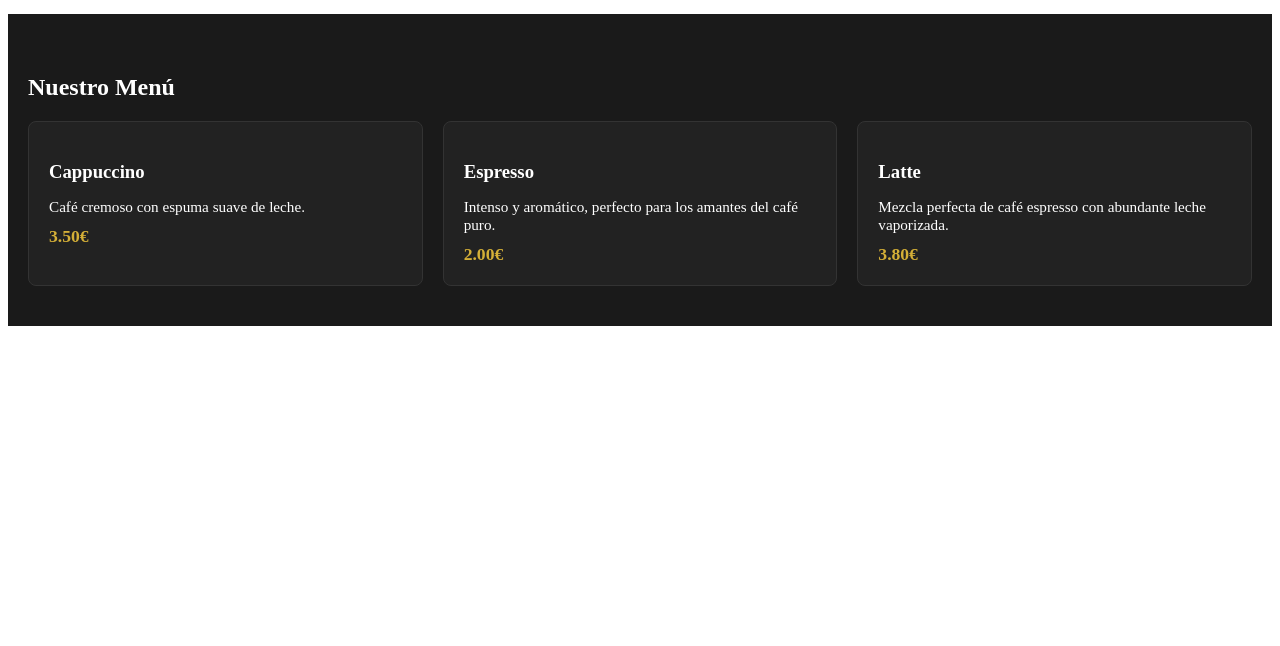
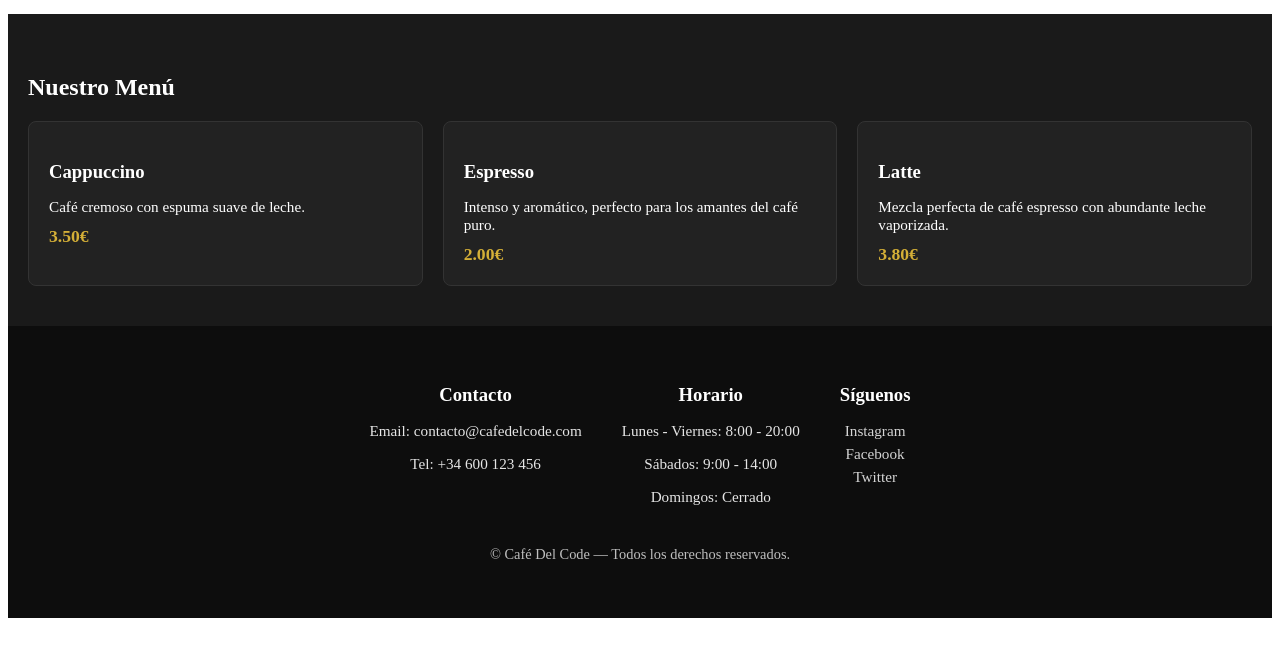
Before and after one commit to DanielMartinBuitrago/cafe-del-code, a plain HTML site: page index.html in a window 1280 px wide. Shown: the part 154-800 px from the top of the page. Drawn offline with Linux system fonts and the light colour scheme; files that its build step writes are made by us from their sources.

Commit message:
Nuevo: footer con información de contacto

```diff
--- a/css/styles.css
+++ b/css/styles.css
@@ -1,8 +1,7 @@
-/* ===== ESTILOS DEL MENÚ ===== */
 
 #menu {
   padding: 40px 20px;
-  background-color: #1a1a1a; /* Fondo oscuro */
+  background-color: #1a1a1a;
   color: #fff;
 }
 
@@ -36,7 +35,7 @@
 }
 
 .price {
-  color: #d4af37; /* Dorado */
+  color: #d4af37;
   font-weight: bold;
   font-size: 1.1rem;
 }
@@ -50,3 +49,53 @@ nav a {
 nav a:hover {
   text-decoration: underline;
 }
+
+footer {
+  background-color: #0d0d0d;
+  color: #e6e6e6;
+  padding: 40px 20px;
+  text-align: center;
+}
+
+.footer-container {
+  display: flex;
+  justify-content: center;
+  gap: 40px;
+  flex-wrap: wrap;
+  margin-bottom: 25px;
+}
+
+.footer-section h3 {
+  margin-bottom: 10px;
+  color: #fff;
+}
+
+.footer-section p,
+.footer-section a {
+  font-size: 0.95rem;
+}
+
+.footer-section ul {
+  list-style: none;
+  padding: 0;
+}
+
+.social-links li {
+  margin: 5px 0;
+}
+
+.social-links a {
+  color: #d4d4d4;
+  text-decoration: none;
+  transition: color 0.3s ease;
+}
+
+.social-links a:hover {
+  color: #d4af37;
+}
+
+footer p.copyright {
+  margin-top: 20px;
+  font-size: 0.9rem;
+  color: #bfbfbf;
+}
--- a/index.html
+++ b/index.html
@@ -44,6 +44,37 @@
 
         </div>
     </section>
+<footer>
+    <div class="footer-container">
+
+        <div class="footer-section">
+            <h3>Contacto</h3>
+            <p>Email: contacto@cafedelcode.com</p>
+            <p>Tel: +34 600 123 456</p>
+        </div>
+
+        <div class="footer-section">
+            <h3>Horario</h3>
+            <p>Lunes - Viernes: 8:00 - 20:00</p>
+            <p>Sábados: 9:00 - 14:00</p>
+            <p>Domingos: Cerrado</p>
+        </div>
+
+        <div class="footer-section">
+            <h3>Síguenos</h3>
+            <ul class="social-links">
+                <li><a href="#">Instagram</a></li>
+                <li><a href="#">Facebook</a></li>
+                <li><a href="#">Twitter</a></li>
+            </ul>
+        </div>
+
+    </div>
+
+    <p class="copyright">
+        © <span id="2025"></span> Café Del Code — Todos los derechos reservados.
+    </p>
+</footer>
 
 </body>
 </html>
```
